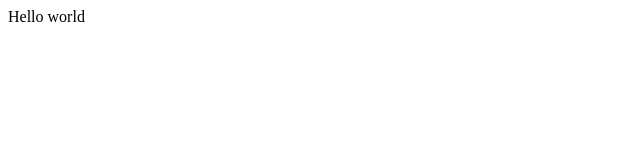
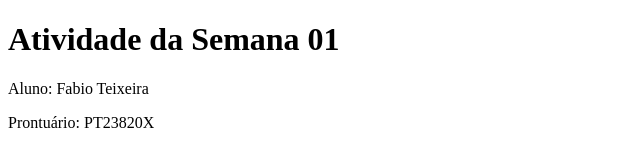
Before and after one commit to DWBA4/dwba4-semana-01, a plain HTML site: page index.html in a window 1280 px wide. Shown: the whole page, without its empty margins (0-640 px from the left). Drawn offline with Linux system fonts and the light colour scheme.

Commit message:
Alteração para PTBDWBC

```diff
--- a/index.html
+++ b/index.html
@@ -4,12 +4,14 @@
 <head>
   <meta charset="utf-8">
   <meta name="viewport" content="width=device-width">
-  <title>replit</title>
+  <title>Desenvolmento web: Cliente (PTBDWBC)</title>
   <link href="style.css" rel="stylesheet" type="text/css" />
 </head>
 
 <body>
-  Hello world
+  <h1>Atividade da Semana 01</h1>
+  <p>Aluno: Fabio Teixeira</p>
+  <p>Prontuário: PT23820X</p>
   <script src="script.js"></script>
 
 </body>
```
